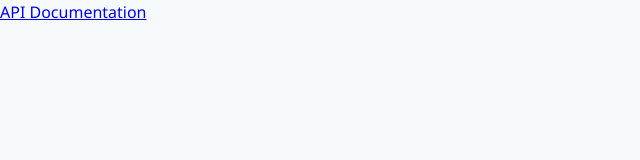
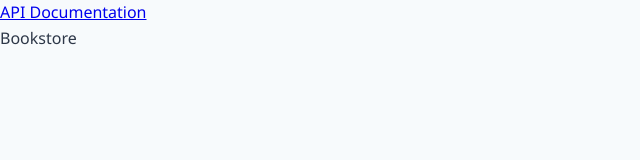
Before and after one commit to fpmi-hci-2025/project11a-web-the-seal-division, a React (Vite) app: page / in a window 1280 px wide. Shown: the top 160 px of the page, without its empty margins (0-640 px from the left). Built offline with nearby package versions, Linux system fonts and the light colour scheme.

Commit message:
Update tests

```diff
--- a/src/App.jsx
+++ b/src/App.jsx
@@ -7,7 +7,7 @@ import APIDocsLink from './components/common/APIDocs/APIDocsLink'
 
 function App() {
   return (
-    <><APIDocsLink>Bookstore API</APIDocsLink></>
+    <><><APIDocsLink>API reference</APIDocsLink></><div>Bookstore</div></>
     // <Router>
     //   <Layout>
     //     <Routes>
```
Also changed, not shown: 1 other file (tests, documents, lock files or other folders).
